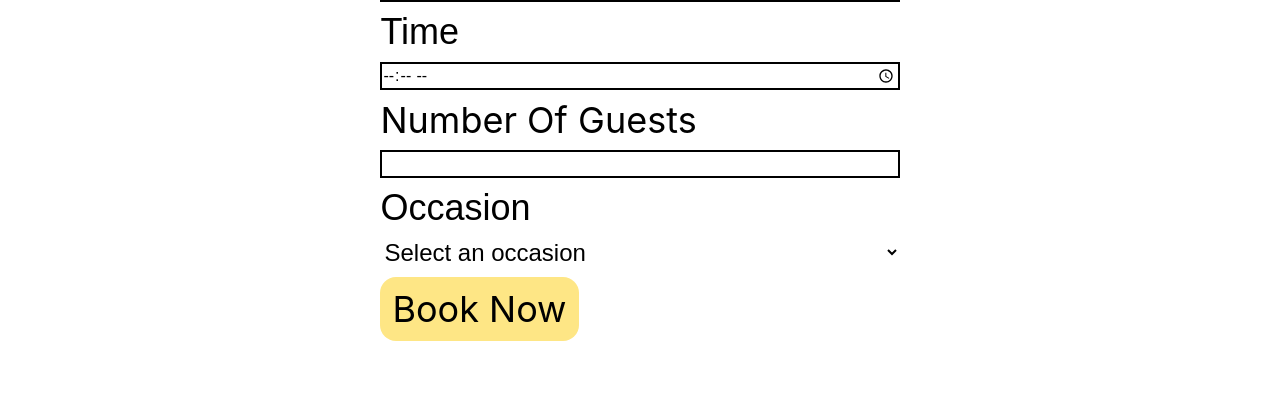
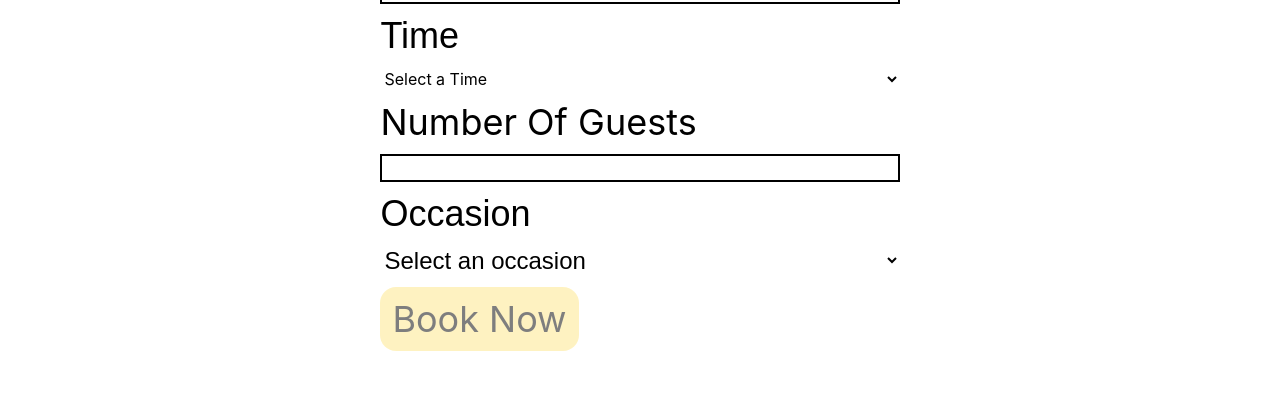
Before and after one commit to KingSlayer3x/Reactcapstone, a React (Vite) app: page /BookingPage in a window 1280 px wide. Shown: the part 276-675 px from the top of the page. Built offline with nearby package versions, Linux system fonts and the light colour scheme; grey boxes are pictures that could not be loaded; a web font is replaced by a local one.

Commit message:
minor updates with setting some unit tests for practice

```diff
--- a/src/App.jsx
+++ b/src/App.jsx
@@ -3,13 +3,30 @@ import { Route, Routes } from "react-router-dom";
 import Home from "./components/Home";
 import Footer from "./components/Footer";
 import BookingPage from "./components/BookingPage";
+import { useReducer } from "react";
+
+function initialTimes(){
+     return ["17:00", "18:00", "19:00", "20:00", "21:00", "22:00"]
+}
+
+function updateTimes(state, action) {
+    switch (action.type) {
+        case 'UPDATE_TIMES':
+            return initialTimes();
+        default:
+            return state;
+    }
+}
 export default function Root(){
+
+    const [availableTimes, dispatch ] = useReducer(updateTimes, initialTimes());
+
     return(
         <div className="">
         <Navbar />
         <Routes>
             <Route path="/" element={<Home />}/>
-            <Route path="/BookingPage" element={<BookingPage  />}/>
+            <Route path="/BookingPage" element={<BookingPage availableTimes={availableTimes} dispatch={dispatch}  />}/>
         </Routes>
         <Footer />
         </div>
--- a/src/components/BookingPage.tsx
+++ b/src/components/BookingPage.tsx
@@ -1,52 +1,82 @@
-import React, { useState } from 'react'
+import React, { useState } from 'react';
 
-export default function BookingPage() {
-    interface BookingForm {
+interface BookingForm {
         date: string;
         time: string;
         numberOfGuests: number | string;
         occasion: string;
     }
-    const initialState = {
+
+    const initialState: BookingForm = {
         date: "",
         time: "",
         numberOfGuests: "",
         occasion: ""
-    }
-    const [form, setForm] = useState(initialState)
+    };
+interface BookingPageProps {
+    availableTimes: string[];
+    dispatch: React.Dispatch<any>;
+}
+export default function BookingPage({availableTimes, dispatch}: BookingPageProps) {
+
+    const [form, setForm] = useState<BookingForm>(initialState);
+
+
     const handleChange = (e: React.ChangeEvent<HTMLInputElement | HTMLSelectElement >) => {
+        const { name, value } = e.target;
+
         setForm((prev) => ({
             ...prev,
-            [e.target.name] : e.target.value
+            [name] : value,
         }));
+
+        if(name === 'date' || name === 'time'){
+            dispatch({
+                type: 'UPDATE_TIMES',
+                payload: value
+            });
+            // reset time when data changes avoiding invalid selections and this is optional
+            setForm(prev => ({...prev, time: ""}));
+        }
     };
     const handleSubmit = (e: React.FormEvent) => {
         e.preventDefault();
-        setForm(initialState)
         const payload = {
             ...form,
             numberOfGuests: Number(form.numberOfGuests),
         };
-        console.log(form)
+        console.log(payload);
+        setForm(initialState)
+
     }
   return (
     <div>
         <form onSubmit={handleSubmit}>
-            <fieldset className='grid gap-2.5 md:w-max items-center mx-auto p-7 m-7'>
+            <fieldset className='grid gap-3 md:w-max items-center mx-auto p-7 m-7'>
                 <legend className='text-center font-markazi text-7xl'>Book Your Table</legend>
                     <label htmlFor="date" className='font-karla text-4xl'>Date:</label>
                         <input className='font-markazi border-2' type="date" name='date' id='date' value={form.date} onChange={handleChange} />
                     <label htmlFor="time" className='font-markazi text-4xl'>Time</label>
-                        <input type="time" className='font-markazi border-2' name='time' id='time' value={form.time} onChange={handleChange} />
-                    <label htmlFor='numberOfGuests' className='text-4xl'>Number Of Guests</label>
-                        <input type="number" className='font-markazi border-2' id='numberOfGuests' name='numberOfGuests' value={form.numberOfGuests} onChange={handleChange} />
+                        {/* <input type="time" className='font-markazi border-2' name='time' id='time' value={form.time} onChange={handleChange} /> */}
+                        <select data-testid="occasion-select" name="time" id="time" value={form.time} onChange={handleChange} required>
+                            <option value="">Select a Time</option>
+                            {availableTimes.map((time) => (
+                                <option key={time} value={time}>
+                                    {time}
+                                </option>
+                            ))}
+                        </select>
+                    <label htmlFor='numberOfGuests'  className='text-4xl'>Number Of Guests</label>
+                        <input type="number" min={1} max={8} className='font-markazi border-2' id='numberOfGuests' name='numberOfGuests' value={form.numberOfGuests} onChange={handleChange} />
                     <label htmlFor='occasion' className='font-markazi text-4xl'>Occasion</label>
                         <select name="occasion" className='font-markazi text-2xl rounded-3xl' id="occasion" value={form.occasion} onChange={handleChange}>
                             <option value="" className='bg-amber-100'>Select an occasion</option>
                             <option value="birthday" className='bg-amber-200'>Birthday</option>
                             <option value="anniversary" className='bg-amber-300'>Anniversary</option>
                         </select>
-                    <button  type='submit' disabled={!form.numberOfGuests} className='text-4xl rounded-2xl bg-amber-200 p-3 w-max text-center hover:bg-amber-300 hover:border-2'>Book Now</button>
+                    <button  type='submit' disabled={!form.numberOfGuests || !form.time || !form.numberOfGuests} className='text-4xl rounded-2xl bg-amber-200 p-3 w-max text-center hover:bg-amber-300 hover:border-2 disabled:opacity-50 disabled:cursor-not-allowed'>
+                        Book Now
+                    </button>
             </fieldset>
         </form>
     </div>
--- /dev/null
+++ b/src/tests/setup.ts
@@ -0,0 +1,7 @@
+import '@testing-library/jest-dom'
+import { cleanup } from '@testing-library/react'
+import { afterEach } from 'vitest'
+
+afterEach(() => {
+    cleanup()
+})
--- a/vite.config.js
+++ b/vite.config.js
@@ -7,4 +7,9 @@ export default defineConfig({
   plugins: [react(),
     tailwindcss(),
   ],
+  test: {
+    globals: true,
+    environment: 'jsdom',
+    setupFiles: './src/tests/setup.ts',
+  }
 })
```
Also changed, not shown: jsconfig.json (added, +29 -0 lines), package.json (+8 -2 lines), src/components/BookingSlot.tsx (added, +9 -0 lines), 2 other files (tests, documents, lock files or other folders).
